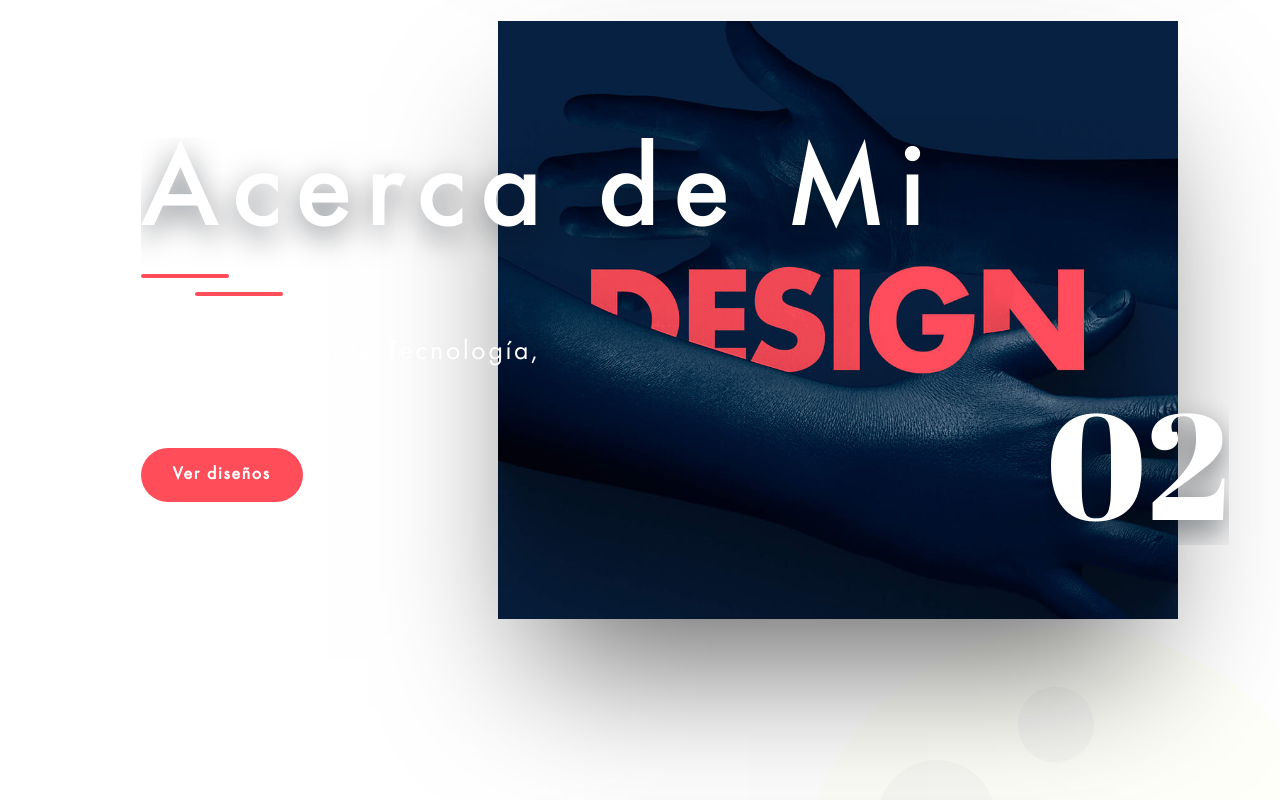
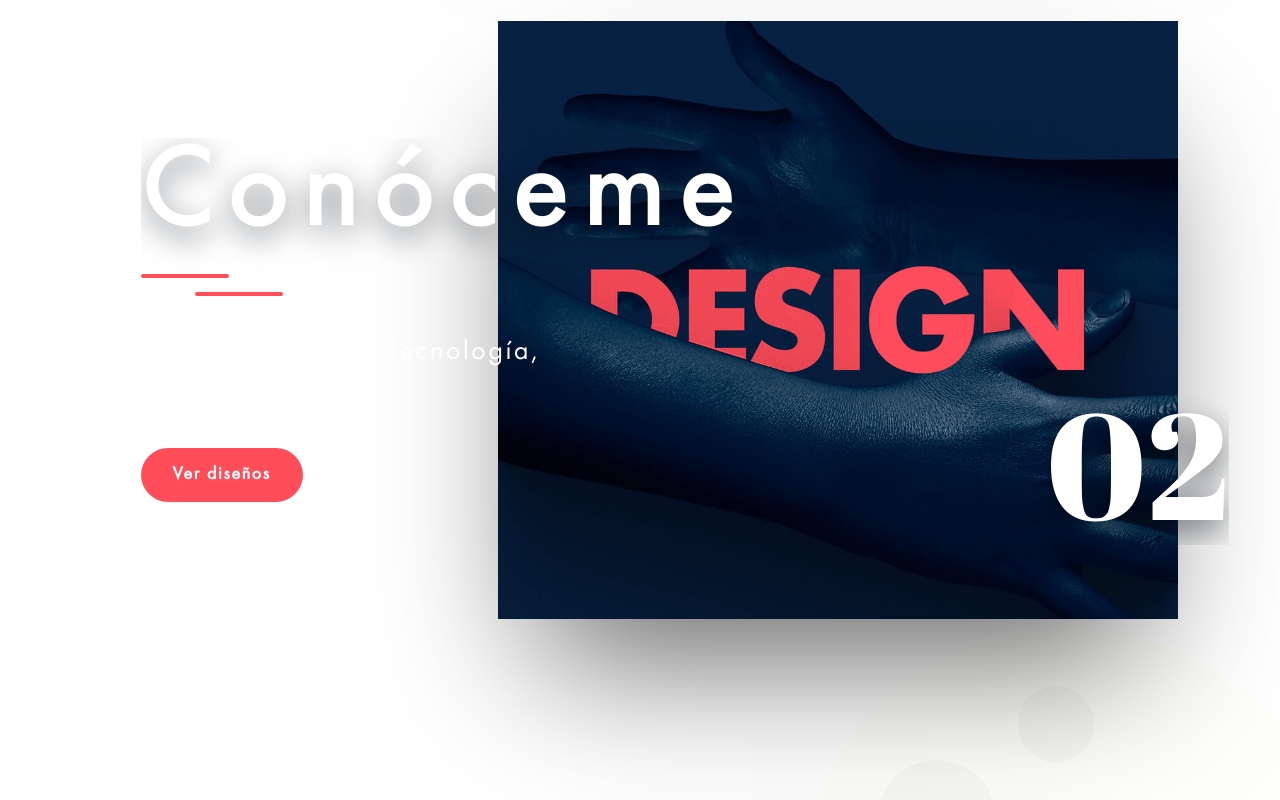
Before and after one commit to reankoresh/portafolio, a plain HTML site: page index.html in a window 1280 px wide. Shown: the part 1680-2480 px from the top of the page. Drawn offline with nearby package versions, Linux system fonts and the light colour scheme; a script that the page names is missing.

Commit message:
change about me to conóceme

```diff
--- a/index.html
+++ b/index.html
@@ -37,7 +37,7 @@
         <ul class="global-nav__list">
           <li><a href="index.html">INICIO</a></li>
           <li><a href="reile.html">TRABAJOS</a></li>
-          <li><a href="about.html">ACERCA DE MI</a></li>
+          <li><a href="about.html">CONCÓCEME</a></li>
           <li><a class="js-contact" href="index.html#contact">CONTACTO</a></li>
           <li class="global-nav__sns"><a href="https://twitter.com/Goldi69s" target="_blank"><i class="fab fa-twitter"></i></a><a href="https://dribbble.com/kuon_yagi" target="_blank"><i class="fab fa-dribbble"></i></a></li>
         </ul>
@@ -103,7 +103,7 @@
           <div class="section">
             <div class="fullpage__slide">
               <div class="title">
-                <h2 class="title__text js-letter">Acerca de Mi</h2>
+                <h2 class="title__text js-letter">Conóceme</h2>
                 <div class="border js-letter"><span></span><span class="js-letter"></span></div>
                 <p class="title__lead js-letter">Amo el Diseño, la Tecnología,<br>y Leer.</p>
                 <div class="btn-wrap js-letter"><a class="btn" href="about.html">Ver diseños</a></div>
```
